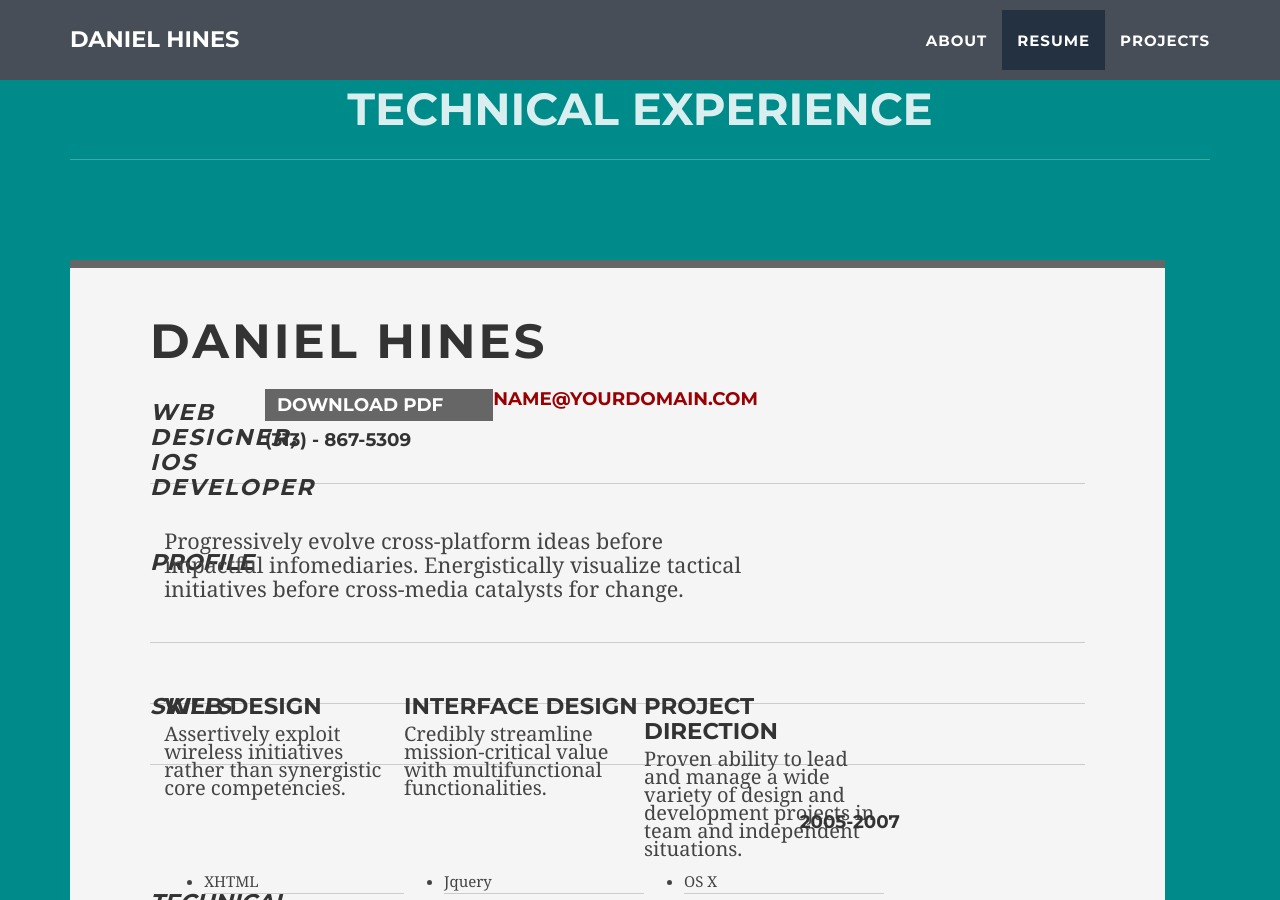
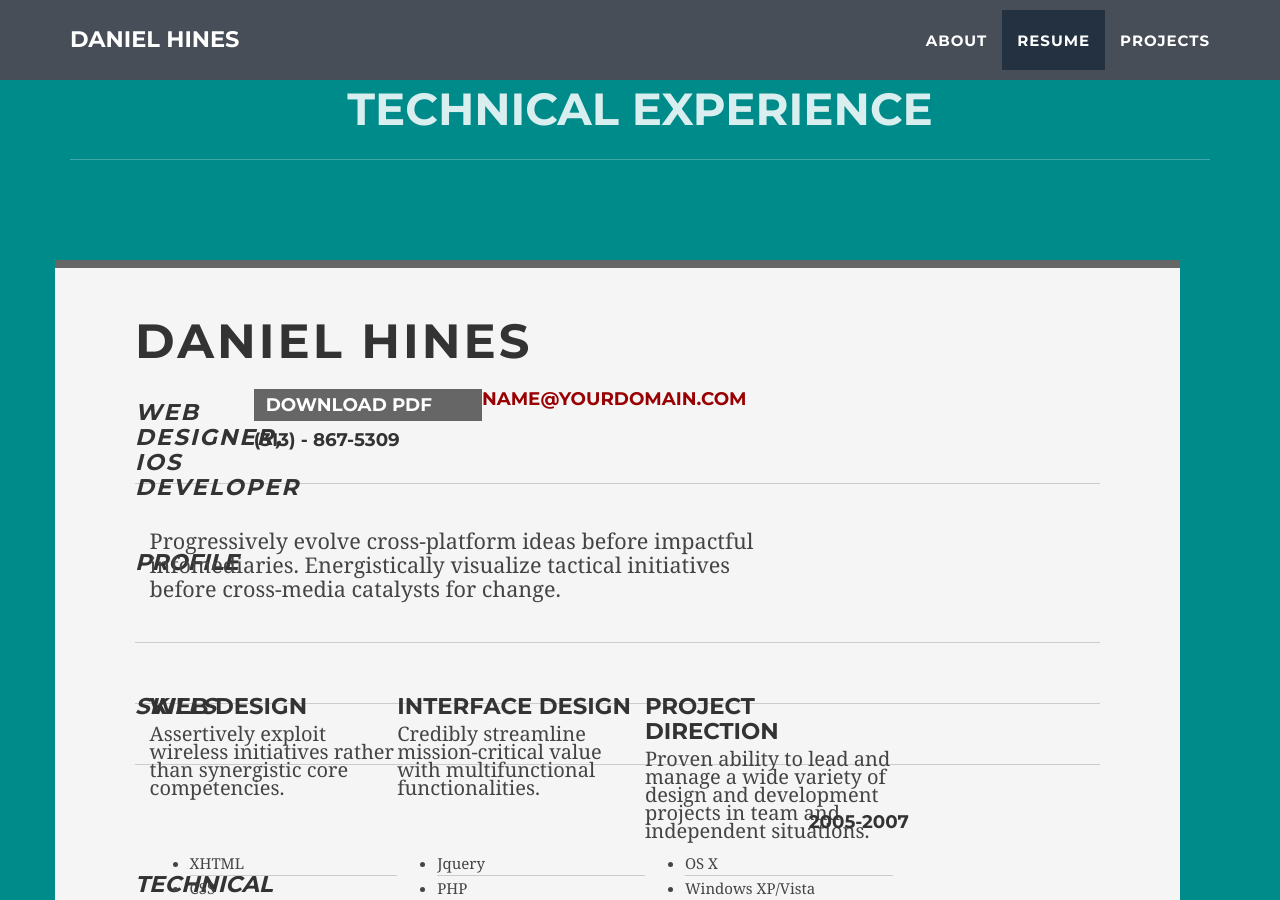
Before and after one commit to danielchines/danielchines.github.io, a Jekyll site: the page built from index.html, in a window 1280 px wide and 900 px high, scrolled down 1712 px. Built offline with Jekyll 4.4.1, drawn with Linux system fonts in a browser that asks for light colours.

Commit message:
Update cv.html

```diff
--- a/_includes/cv.html
+++ b/_includes/cv.html
@@ -7,7 +7,7 @@
                 </div>
             </div>
             <div class="row">
-             <div class="container">
+             <div class="resume-container">
              {% include resume.html %}
              </div>
              <!--
```
